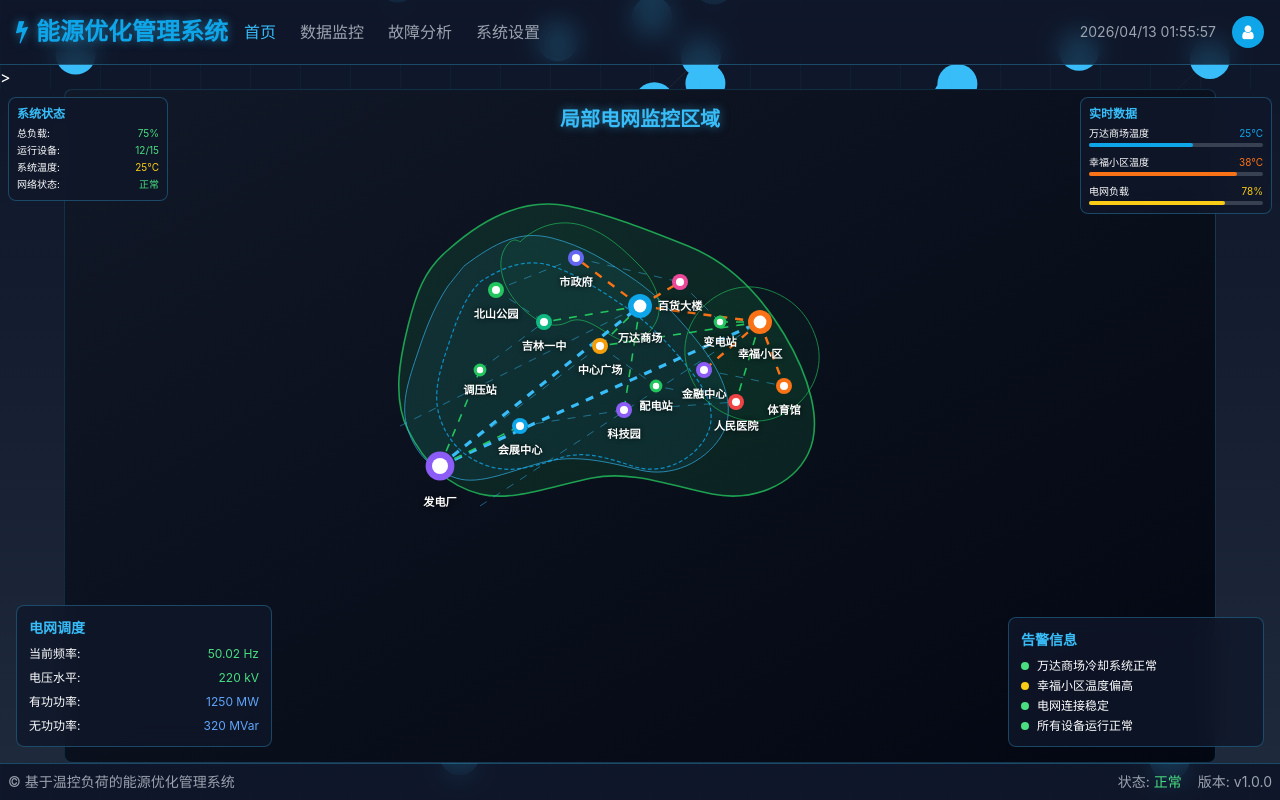
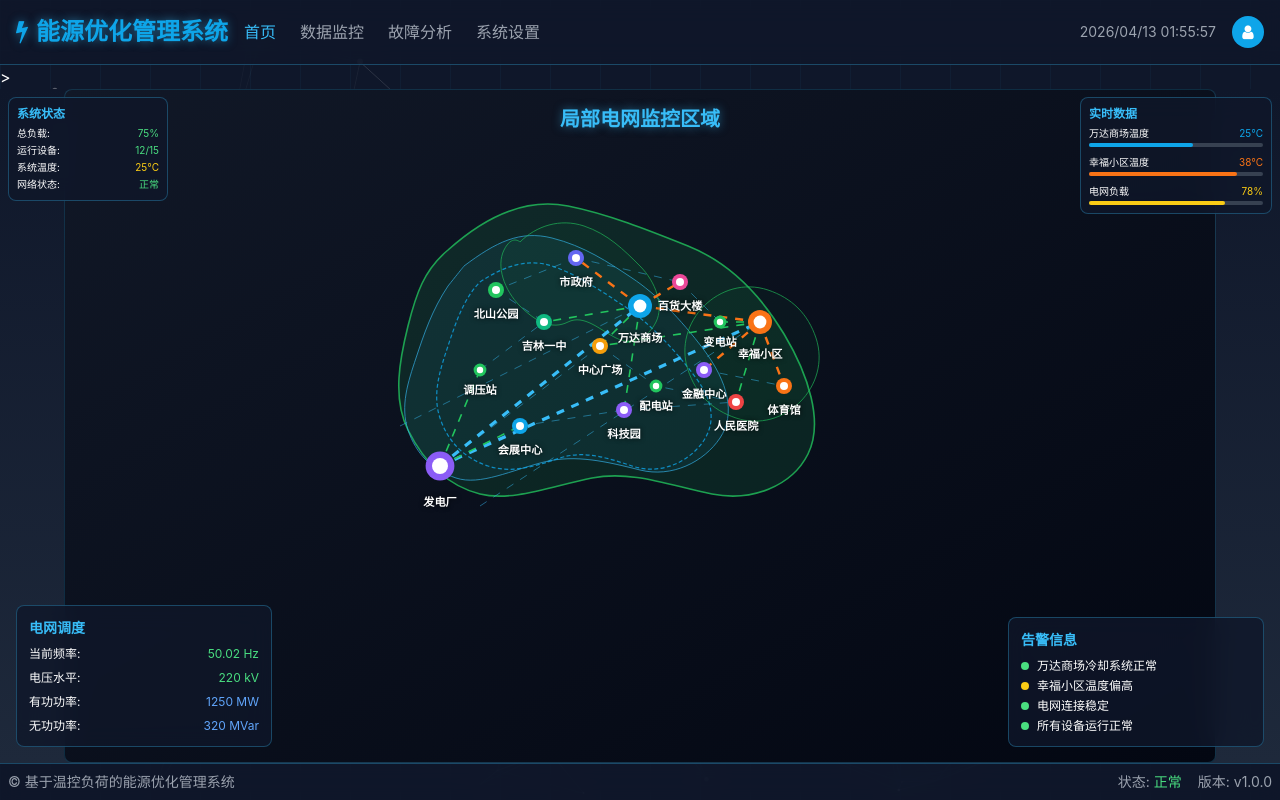
Before and after one commit to girl-koishi/girl-koishi.github.io, a plain HTML site: page index.html in a window 1280 px wide. Drawn offline with nearby package versions, Linux system fonts and the light colour scheme.

Commit message:
Update index.html

```diff
--- a/index.html
+++ b/index.html
@@ -491,10 +491,39 @@
                 onMounted(() => {
                     // 粒子背景
                     if (window.particlesJS) {
-                        particlesJS('particles-js', {
-                            particles: { number: { value: 60 }, color: { value: '#38bdf8' }, line_linked: { opacity: 0.2 }, move: { speed: 1 } }
-                        });
-                    }
+                        particlesJS("particles-js", {
+                           particles: {
+                              number: { value: 80, density: { enable: true, value_area: 800 } },
+                              color: { value: "#ffffff" },
+                              shape: { type: "circle" },
+                              opacity: { value: 0.5, random: true },
+                              size: { value: 3, random: true },
+                              line_linked: {
+                                enable: true,
+                                distance: 120,
+                                color: "#fff",
+                                opacity: 0.2,
+                                width: 1
+                              },
+                              move: {
+                                enable: true,
+                                speed: 2,
+                                direction: "none",
+                                random: true,
+                                straight: false,
+                                out_mode: "out"
+                              }
+                            },
+                            interactivity: {
+                              detect_on: "canvas",
+                              events: {
+                                onhover: { enable: true, mode: "grab" },
+                                onclick: { enable: true, mode: "push" }
+                              }
+                            },
+                            retina_detect: true
+                          });
+                       }
 
                     // 点击空白关闭菜单
                     window.addEventListener('click', () => {
```
